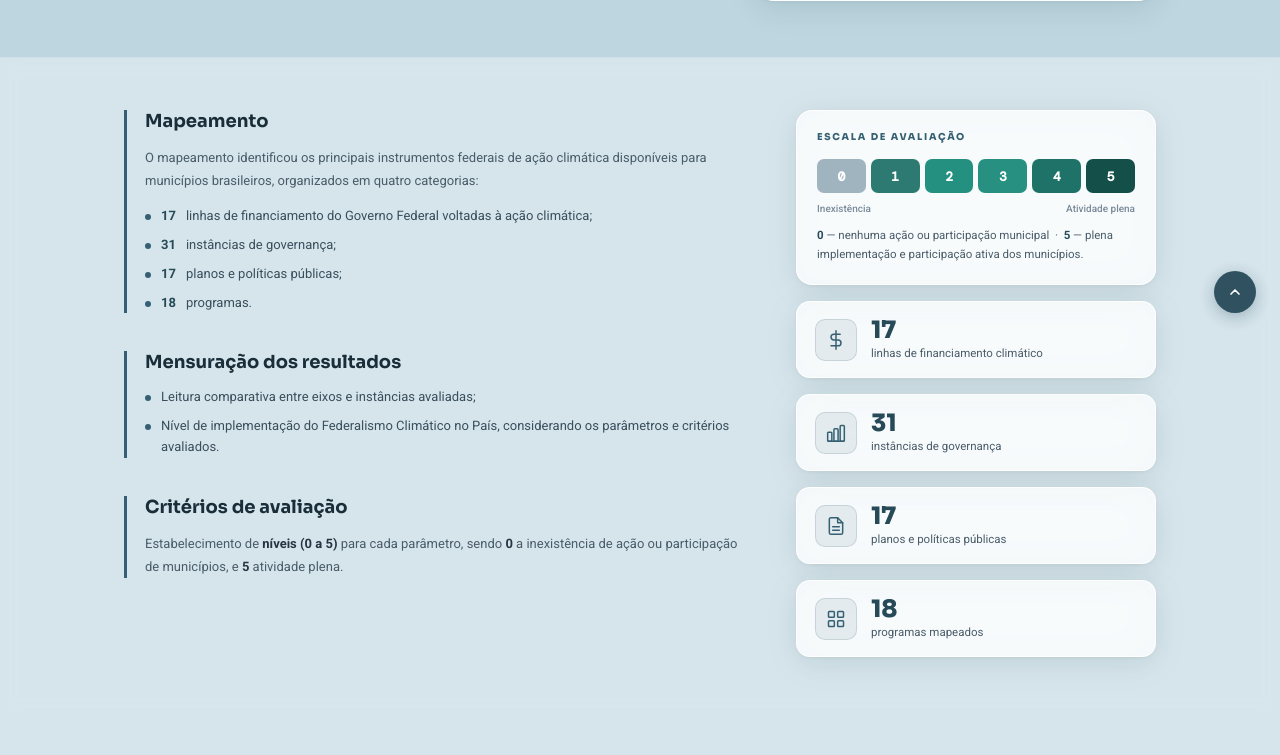
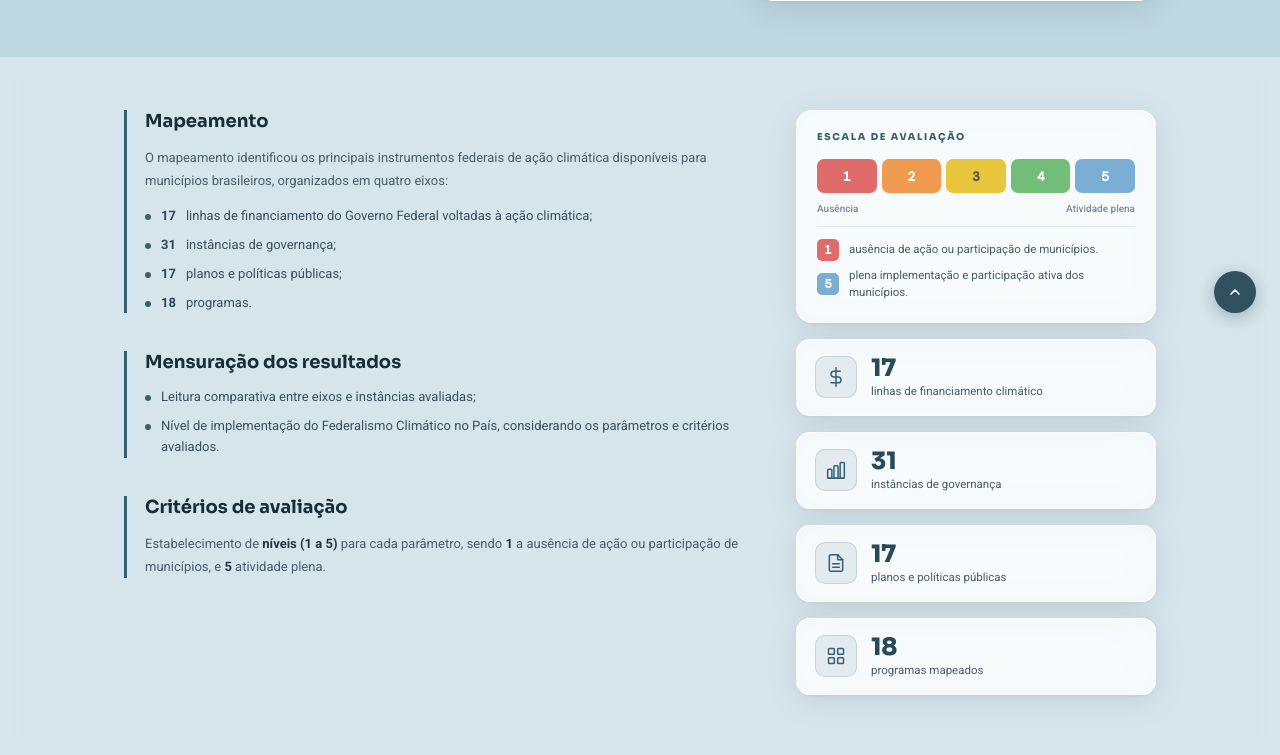
Before and after one commit to dadosfnp/radar-brasil, a Django app: page /metodologia/ in a window 1280 px wide. Shown: the part 459-1214 px from the top of the page. Before the commit the page ends 1121 px from the top, so only its background shows below. Run offline with Django 5.2, Linux system fonts and the light colour scheme.

Commit message:
feat: aplica alterações solicitadas pelos consultores em Início, Metodologia e Linha do Tempo
- Início: atualiza título, subtítulo e descrições dos cards dos quatro eixos
- Metodologia: substitui 'categorias' por 'eixos', restringe escala ao Nível 1-5, redesenha nota da escala com badges coloridos e texto '(1 a 5)'/'1 a ausência'
- Metodologia CSS: atualiza cores dos pips (1-5) e estiliza novo layout da nota da escala
- Linha do Tempo: corrige 'parâmetros' para 'critérios' de avaliação definidos

```diff
--- a/apps/indicadores/services/financiamento_climatico.py
+++ b/apps/indicadores/services/financiamento_climatico.py
@@ -69,7 +69,7 @@ def _limpar(v):
 def _uniq(df, col):
     if not col or col not in df.columns:
         return []
-    return sorted({_limpar(v) for v in df[col] if _limpar(v)})
+    return sorted({_limpar(v) for v in df[col] if _limpar(v) and not _limpar(v).isdigit()})
 
 
 def _parse_num(v):
--- a/apps/indicadores/services/mapa_georreferenciado.py
+++ b/apps/indicadores/services/mapa_georreferenciado.py
@@ -167,6 +167,7 @@ def get_dados_mapa() -> dict:
 
         perfil = str(row.get("Perfil", "")).strip()
         est = float(row.get("Estimativa_2023_2030", 0) or 0)
+        populacao = str(row.get("Populacao", row.get("População", ""))).strip()
         emp = str(row.get("Empreendimento", "")).strip()
         eixo = str(row.get("Eixo", "")).strip()
         mod = str(row.get("Modalidade", "")).strip()
@@ -182,6 +183,7 @@ def get_dados_mapa() -> dict:
                 "code_muni": code_muni,
                 "municipio": mun,
                 "uf": uf,
+                "populacao": populacao,
                 "unico_ests": [],  # estimativas de Investimento Único
                 "agrupado_emps": {},  # empreendimento → estimativa (Agrupado)
                 "agrupado_prog_keys": set(),  # (emp, estagio) já adicionados
@@ -269,6 +271,7 @@ def get_dados_mapa() -> dict:
             unico_min = min(d["unico_ests"]) if d["unico_ests"] else 0
             n_prog = len(d["programas"])
             first = d["first"] or {}
+            estimativa_total = sum(p.get("estimativa", 0) for p in d["programas"])
 
             features.append(
                 {
@@ -280,6 +283,7 @@ def get_dados_mapa() -> dict:
                         "uf": uf,
                         "regiao": REGIAO_POR_UF.get(uf, ""),
                         "porte": porte,
+                        "populacao": d.get("populacao", ""),
                         # flags para visualização (replica R: tem_financiamento)
                         "tem_financiamento": True,
                         "n_programas": n_prog,
@@ -302,6 +306,7 @@ def get_dados_mapa() -> dict:
                         "perfil": first.get("perfil", ""),
                         "empreendimento": first.get("empreendimento", ""),
                         "estimativa": first.get("estimativa", 0),
+                        "estimativa_total": estimativa_total,
                         "percentual": first.get("percentual", 0),
                     },
                 }
--- a/static/css/metodologia.css
+++ b/static/css/metodologia.css
@@ -330,12 +330,11 @@ body.metodologia-page .rb-main {
     color: #fff;
 }
 
-.pip-0 { background: #a0b4c0; }
-.pip-1 { background: #2d7a72; }
-.pip-2 { background: #239080; }
-.pip-3 { background: #279080; }
-.pip-4 { background: #1f7268; }
-.pip-5 { background: #154f49; }
+.pip-1 { background: #e06b6b; }
+.pip-2 { background: #f09a50; }
+.pip-3 { background: #e8c53a; color: #555; }
+.pip-4 { background: #72be79; }
+.pip-5 { background: #7aaed4; }
 
 .meto-scale-legend {
     display: flex;
@@ -347,12 +346,36 @@ body.metodologia-page .rb-main {
 }
 
 .meto-scale-note {
+    display: flex;
+    flex-direction: column;
+    gap: 6px;
+    margin-top: 12px;
+    padding-top: 12px;
+    border-top: 1px solid rgba(53,96,115,.1);
+}
+
+.meto-scale-note-item {
+    display: flex;
+    align-items: center;
+    gap: 10px;
     font-size: 0.71875rem;
     color: #4a5c6a;
-    line-height: 1.65;
+    line-height: 1.5;
 }
 
-.meto-scale-note strong { font-weight: 600; color: #264a57; }
+.meto-scale-note-badge {
+    display: inline-flex;
+    align-items: center;
+    justify-content: center;
+    width: 22px;
+    height: 22px;
+    border-radius: 5px;
+    font-family: 'DM Mono', monospace;
+    font-size: 0.75rem;
+    font-weight: 700;
+    color: #fff;
+    flex-shrink: 0;
+}
 
 /* Stat cards */
 .meto-stat-pill {
--- a/templates/municipios/financiamento-climatico.html
+++ b/templates/municipios/financiamento-climatico.html
@@ -72,7 +72,7 @@
       </div>
 
       <div class="fc-chart-card">
-        <div class="fc-chart-title">Repasse de recursos por Ente Federado</div>
+        <div class="fc-chart-title">Repasses de Recursos por Nível de Governo</div>
         <div id="fc-chart-ente" class="fc-chart-area"></div>
       </div>
 
@@ -128,7 +128,7 @@
           <th scope="col" rowspan="2">Origem<br>dos Recursos</th>
           <th scope="col" rowspan="2">Valor do Financiamento</th>
           <th scope="col" rowspan="2">Contrapartida</th>
-          <th scope="colgroup" colspan="3" class="fc-th-group">Repasse de recursos por ente federado</th>
+          <th scope="colgroup" colspan="3" class="fc-th-group">Repasses de Recursos por Nível de Governo</th>
         </tr>
         <tr>
           <th scope="col">Federal</th>
--- a/templates/municipios/linha-do-tempo.html
+++ b/templates/municipios/linha-do-tempo.html
@@ -33,7 +33,7 @@
         A Linha do Tempo trará informações sobre a progressão dos acontecimentos
         ao longo do tempo (marco legal, financiamento, participação etc.) em ordem
         cronológica, permitindo uma compreensão mais clara da sequência e evolução
-        da instância selecionada, conforme os parâmetros de avaliação definidos.
+        da instância selecionada, conforme os critérios de avaliação definidos.
         O painel encontra-se em construção.
       </p>
     </div>
--- a/templates/municipios/metodologia.html
+++ b/templates/municipios/metodologia.html
@@ -76,7 +76,7 @@
             <section class="meto-section">
                 <div class="meto-section-title">Mapeamento</div>
                 <p class="meto-section-body">O mapeamento identificou os principais instrumentos federais de ação climática disponíveis
-                para municípios brasileiros, organizados em quatro categorias:</p>
+                para municípios brasileiros, organizados em quatro eixos:</p>
                 <ul class="meto-bullet-list">
                     <li><strong>17</strong> linhas de financiamento do Governo Federal voltadas à ação climática;</li>
                     <li><strong>31</strong> instâncias de governança;</li>
@@ -95,8 +95,8 @@
 
             <section class="meto-section">
                 <div class="meto-section-title">Critérios de avaliação</div>
-                <p class="meto-section-body">Estabelecimento de <strong>níveis (0 a 5)</strong> para cada parâmetro,
-                sendo <strong>0</strong> a inexistência de ação ou participação de municípios,
+                <p class="meto-section-body">Estabelecimento de <strong>níveis (1 a 5)</strong> para cada parâmetro,
+                sendo <strong>1</strong> a ausência de ação ou participação de municípios,
                 e <strong>5</strong> atividade plena.</p>
             </section>
 
@@ -107,7 +107,6 @@
             <div class="meto-scale-card">
                 <div class="meto-scale-title">Escala de Avaliação</div>
                 <div class="meto-scale-row">
-                    <div class="meto-scale-pip pip-0">0</div>
                     <div class="meto-scale-pip pip-1">1</div>
                     <div class="meto-scale-pip pip-2">2</div>
                     <div class="meto-scale-pip pip-3">3</div>
@@ -115,13 +114,19 @@
                     <div class="meto-scale-pip pip-5">5</div>
                 </div>
                 <div class="meto-scale-legend">
-                    <span>Inexistência</span>
+                    <span>Ausência</span>
                     <span>Atividade plena</span>
                 </div>
-                <p class="meto-scale-note">
-                    <strong>0</strong> — nenhuma ação ou participação municipal &nbsp;·&nbsp;
-                    <strong>5</strong> — plena implementação e participação ativa dos municípios.
-                </p>
+                <div class="meto-scale-note">
+                    <div class="meto-scale-note-item">
+                        <span class="meto-scale-note-badge" style="background:#e06b6b;">1</span>
+                        ausência de ação ou participação de municípios.
+                    </div>
+                    <div class="meto-scale-note-item">
+                        <span class="meto-scale-note-badge" style="background:#7aaed4;">5</span>
+                        plena implementação e participação ativa dos municípios.
+                    </div>
+                </div>
             </div>
 
             <div class="meto-stat-pill">
```
Also changed, not shown: static/js/mapa-georreferenciado.js (+27 -2 lines), templates/municipios/inicio.html (+7 -7 lines), templates/municipios/mapa-georreferenciado.html (+3 -4 lines).
